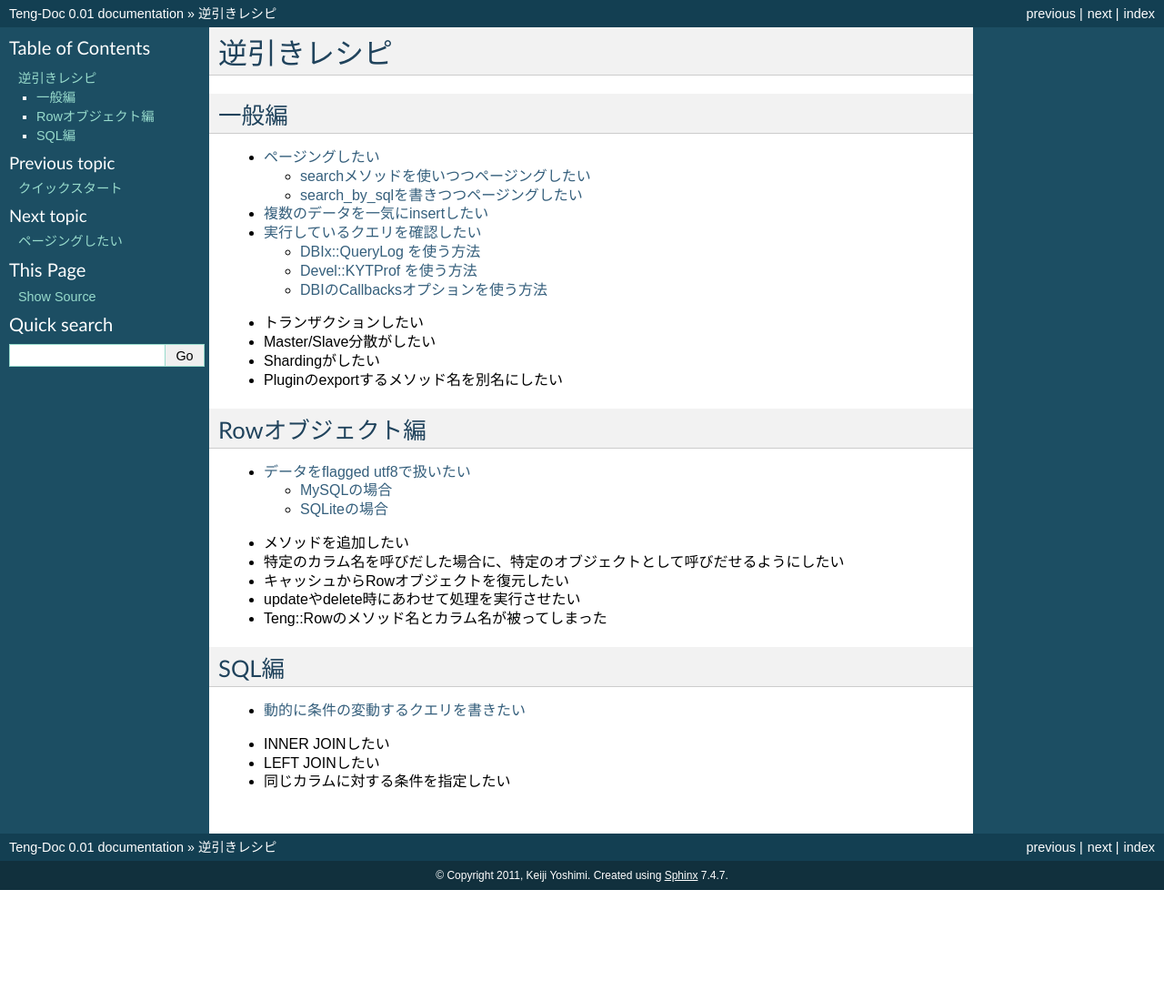
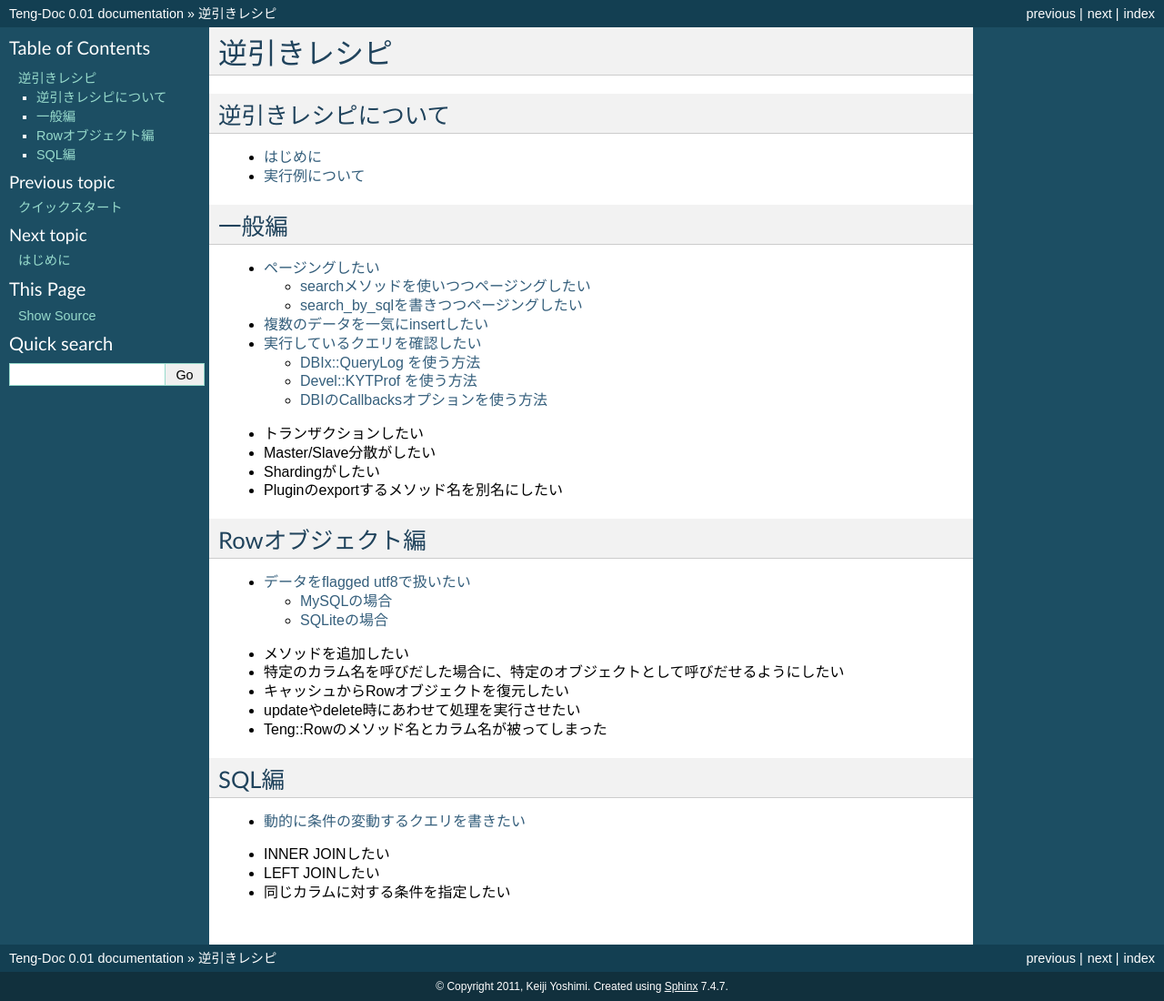
Before and after one commit to walf443/teng-doc, a Sphinx documentation site: the page built from source/cookbook.rst, in a window 1280 px wide. Shown: the whole page at 91% size. Built offline with Sphinx 7.4.7, drawn with Linux system fonts in a browser that asks for light colours; before the commit the page ends 978 px from its top, so only the background shows below that.

Commit message:
実行例について記述した

```diff
--- a/source/cookbook.rst
+++ b/source/cookbook.rst
@@ -1,5 +1,13 @@
 逆引きレシピ
 =============
+
+逆引きレシピについて
+---------------------
+
+.. toctree::
+    :maxdepth: 2
+
+    cookbook/about
 
 一般編
 -------
--- /dev/null
+++ b/source/cookbook/about.rst
@@ -0,0 +1,14 @@
+はじめに
+----------
+
+実行例について
+----------------
+Tengのインスタンスを例を簡潔にするため、Tengのインスタンスを作るところまでを次のようにまとめています。 ::
+
+    my $teng = do('setup_teng_instance.pl')
+        or die $@;
+
+ケースにもよりますが、setup_teng_instance.pl内では以下のようになっています。
+
+.. literalinclude:: ./setup_teng_instance.pl
+    :language: perl
```
